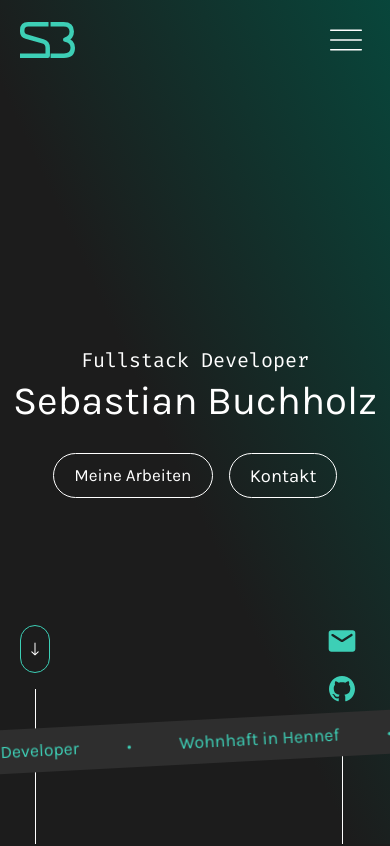
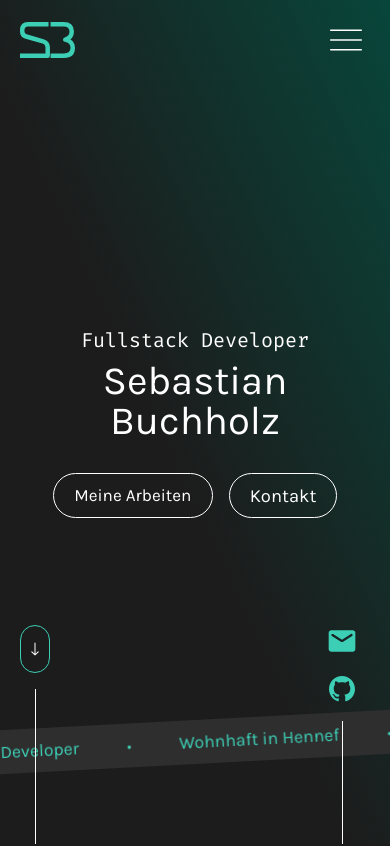
Before and after one commit to SebaBuch/Portfolio, an Angular app: page / in a window 390 px wide. Shown: the top 846 px of the page. Built offline with nearby package versions, Linux system fonts and the light colour scheme.

Commit message:
Add mobile padding to hero text and fix icons behind marquee

```diff
--- a/src/app/main-page/hero/hero.scss
+++ b/src/app/main-page/hero/hero.scss
@@ -74,6 +74,7 @@ h1 {
 
 .hero-side {
     position: absolute;
+    z-index: 1;
     bottom: 0;
     display: flex;
     flex-direction: column;
@@ -225,6 +226,10 @@ h1 {
         display: block;
     }
 
+    .hero-text{
+        padding: 0 20px;
+    }
+
     .marquee {
         bottom: 80px;
     }
```
